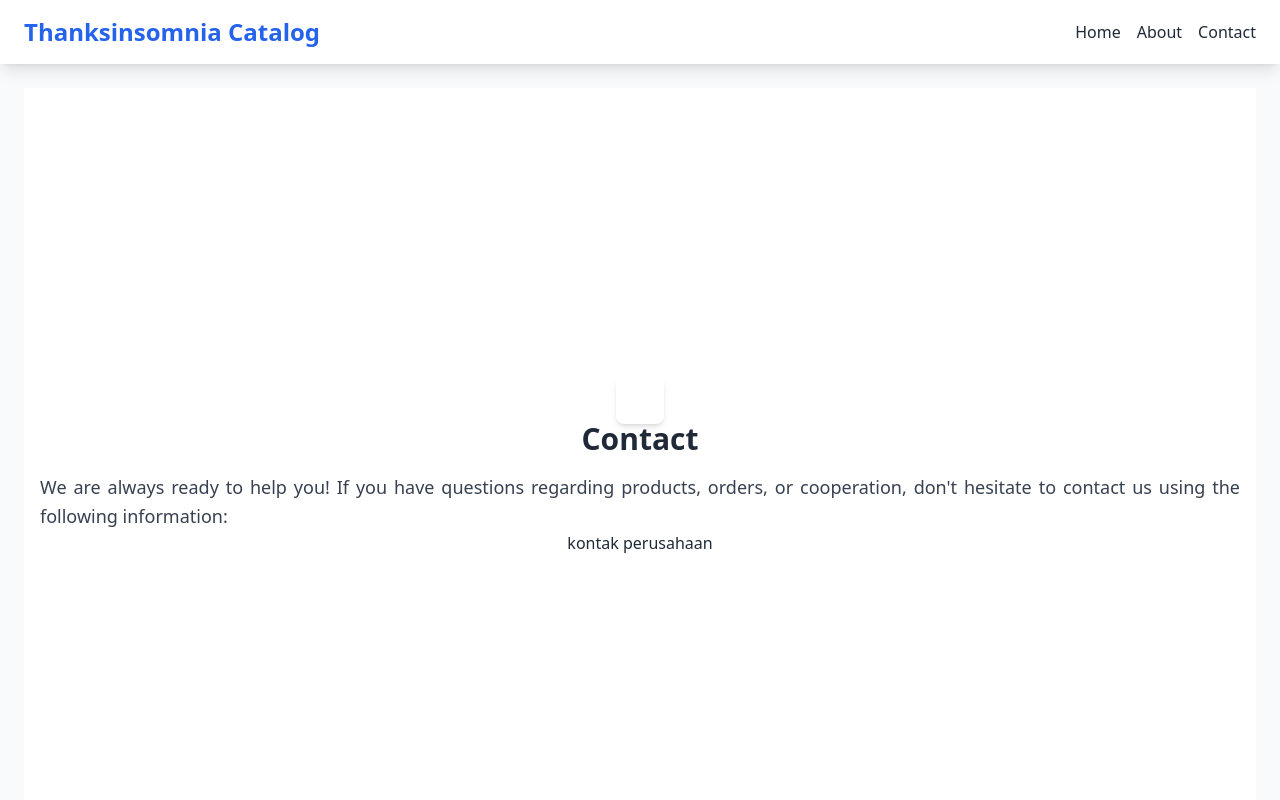
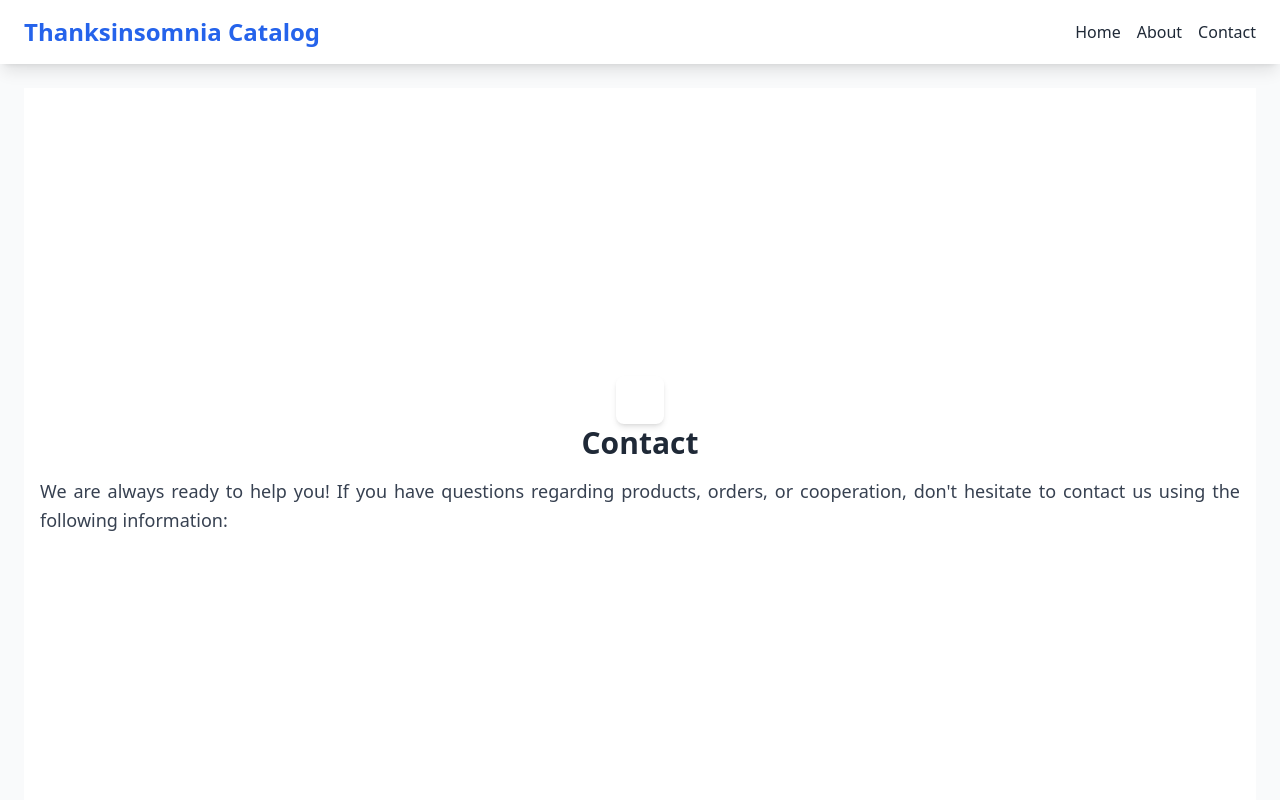
Before and after one commit to ziiapayaa/wave2east, a Next.js app: page /contact in a window 1280 px wide. Shown: the top 800 px of the page. Built offline with nearby package versions, Linux system fonts and the light colour scheme.

Commit message:
Ramzy: Menambahkan elemen ini di menu contact untuk digunakan untuk menampilkan paragraf dengan tampilan bersih dan nyaman dibaca.

```diff
--- a/app/contact/page.tsx
+++ b/app/contact/page.tsx
@@ -8,8 +8,8 @@ export default function AboutPage() {
         <p className="text-gray-700 mt-4 text-lg leading-relaxed text-justify">
             We are always ready to help you! If you have questions regarding products, orders, or cooperation, don't hesitate to contact us
             using the following information:
-          </p>
-          kontak perusahaan
+        </p>
+        <p className="text-gray-700 mt-4 text-lg leading-relaxed text-justify"></p>
 
       </div>
     );
```
Also changed, not shown: 1 other file (tests, documents, lock files or other folders).
